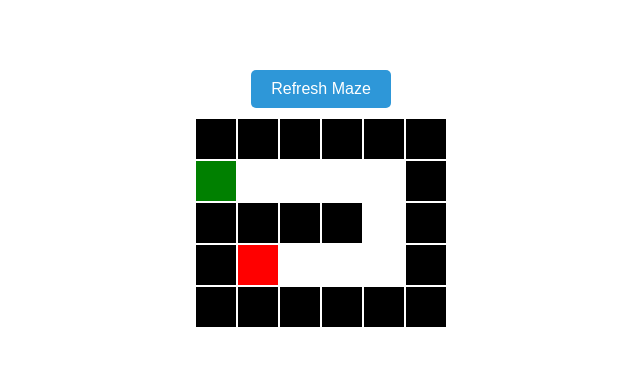
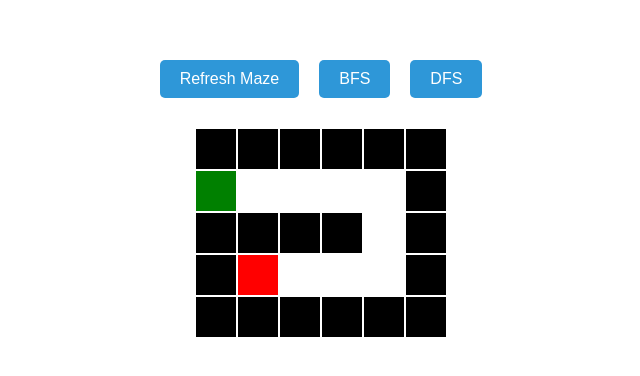
Before and after one commit to sujit-libi/pathfinder-algorithm-visualizer, a React (Vite) app: page / in a window 1280 px wide. Shown: the part 214-590 px from the top of the page, without its empty margins (319-959 px from the left). Built offline with nearby package versions, Linux system fonts and the light colour scheme.

Commit message:
Implemented Breadth First Search and Depth First Search Algorithm

```diff
--- a/src/App.css
+++ b/src/App.css
@@ -4,6 +4,12 @@
   align-items: center;
   justify-content: center;
   height: 100vh;
+}
+
+.controls {
+  display: flex;
+  flex-direction: row;
+  margin-bottom: 20px;
 }
 
 .maze-btn {
--- a/src/components/MazeGrid.jsx
+++ b/src/components/MazeGrid.jsx
@@ -8,8 +8,120 @@ function MazeGrid() {
     ['wall', 'end', 'path', 'path', 'path', 'wall'],
     ['wall', 'wall', 'wall', 'wall', 'wall', 'wall'],
   ];
+  const [width, setWidth] = useState(initialMaze[0].length);
+  const [height, setHeight] = useState(initialMaze.length);
 
   const [maze, setMaze] = useState(initialMaze);
+
+  function bfs(startNode) {
+    // BFS algorithm to find the shortest path from startNode to 'end'
+    let queue = [startNode];
+    let visited = new Set(`${startNode[0]},${startNode[1]}`);
+
+    function visitCell([x, y]) {
+      console.log(x, y);
+      if (maze[y][x] === 'end') {
+        console.log('Path found');
+        return true;
+      }
+      return false;
+    }
+
+    function step() {
+      if (queue.length === 0) {
+        console.log('No path found');
+        return;
+      }
+      const [x, y] = queue.shift();
+      console.log('new step');
+      const dirs = [
+        [0, 1],
+        [1, 0],
+        [0, -1],
+        [-1, 0],
+      ];
+
+      for (const [dx, dy] of dirs) {
+        const nx = x + dx;
+        const ny = y + dy;
+        if (
+          nx >= 0 &&
+          nx < width &&
+          ny >= 0 &&
+          ny < height &&
+          !visited.has(`${nx},${ny}`)
+        ) {
+          visited.add(`${nx},${ny}`);
+          if (maze[ny][nx] === 'path' || maze[ny][nx] === 'end') {
+            if (visitCell([nx, ny])) {
+              return true;
+            }
+            queue.push([nx, ny]);
+          }
+        }
+      }
+      step();
+    }
+
+    step();
+
+    // return true/false if path found
+  }
+
+  function dfs(startNode) {
+    // DFS algorithm to find a path from startNode to 'end'
+    let stack = [startNode];
+    let visited = new Set(`${startNode[0]},${startNode[1]}`);
+
+    function visitCell([x, y]) {
+      console.log(x, y);
+      if (maze[y][x] === 'end') {
+        console.log('Path found');
+        return true;
+      }
+      return false;
+    }
+
+    function step() {
+      if (stack.length === 0) {
+        console.log('No path found');
+        return;
+      }
+      const [x, y] = stack.pop();
+      console.log('new step');
+      const dirs = [
+        [0, 1],
+        [1, 0],
+        [0, -1],
+        [-1, 0],
+      ];
+
+      for (const [dx, dy] of dirs) {
+        const nx = x + dx;
+        const ny = y + dy;
+        if (
+          nx >= 0 &&
+          nx < width &&
+          ny >= 0 &&
+          ny < height &&
+          !visited.has(`${nx},${ny}`)
+        ) {
+          visited.add(`${nx},${ny}`);
+          if (maze[ny][nx] === 'path' || maze[ny][nx] === 'end') {
+            if (visitCell([nx, ny])) {
+              return true;
+            }
+            stack.push([nx, ny]);
+          }
+        }
+      }
+      step();
+    }
+
+    step();
+    return false;
+    // return true/false if path found
+  }
 
   function generateMaze(height, width) {
     let matrix = [];
@@ -58,17 +170,26 @@ function MazeGrid() {
     const endX = (width - 1) % 2 === 0 ? width - 2 : width - 1;
     const endY = (height - 2) % 2 === 0 ? height - 3 : height - 2;
     matrix[endY][endX] = 'end';
-
+    setHeight(matrix.length);
+    setWidth(matrix[0].length);
     setMaze(matrix);
     // return matrix;
   }
 
   return (
     <div className="maze-grid">
-      {/** Button */}
-      <button className="maze-btn" onClick={() => generateMaze(20, 20)}>
-        Refresh Maze
-      </button>
+      <div className="controls">
+        {/** Button */}
+        <button className="maze-btn" onClick={() => generateMaze(20, 20)}>
+          Refresh Maze
+        </button>
+        <button className="maze-btn" onClick={() => bfs([1, 0])}>
+          BFS
+        </button>
+        <button className="maze-btn" onClick={() => dfs([1, 0])}>
+          DFS
+        </button>
+      </div>
       <div className="maze">
         {maze.map((row, rowIndex) => (
           <div key={rowIndex} className="row">
```
